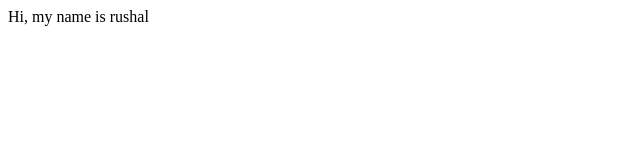
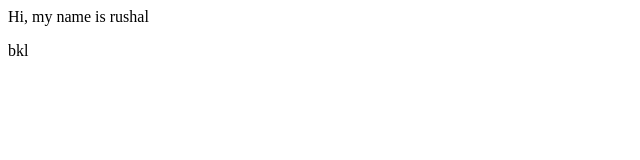
Before and after one commit to RushalThadi/My-first-repoR, a plain HTML site: page index.html in a window 1280 px wide. Shown: the full height of the page, 0-640 px from the left. Drawn offline with Linux system fonts and the light colour scheme.

Commit message:
another commit

```diff
--- a/index.html
+++ b/index.html
@@ -7,5 +7,6 @@
 </head>
 <body>
     Hi, my name is rushal
+    <p>bkl</p>
 </body>
 </html>
```
